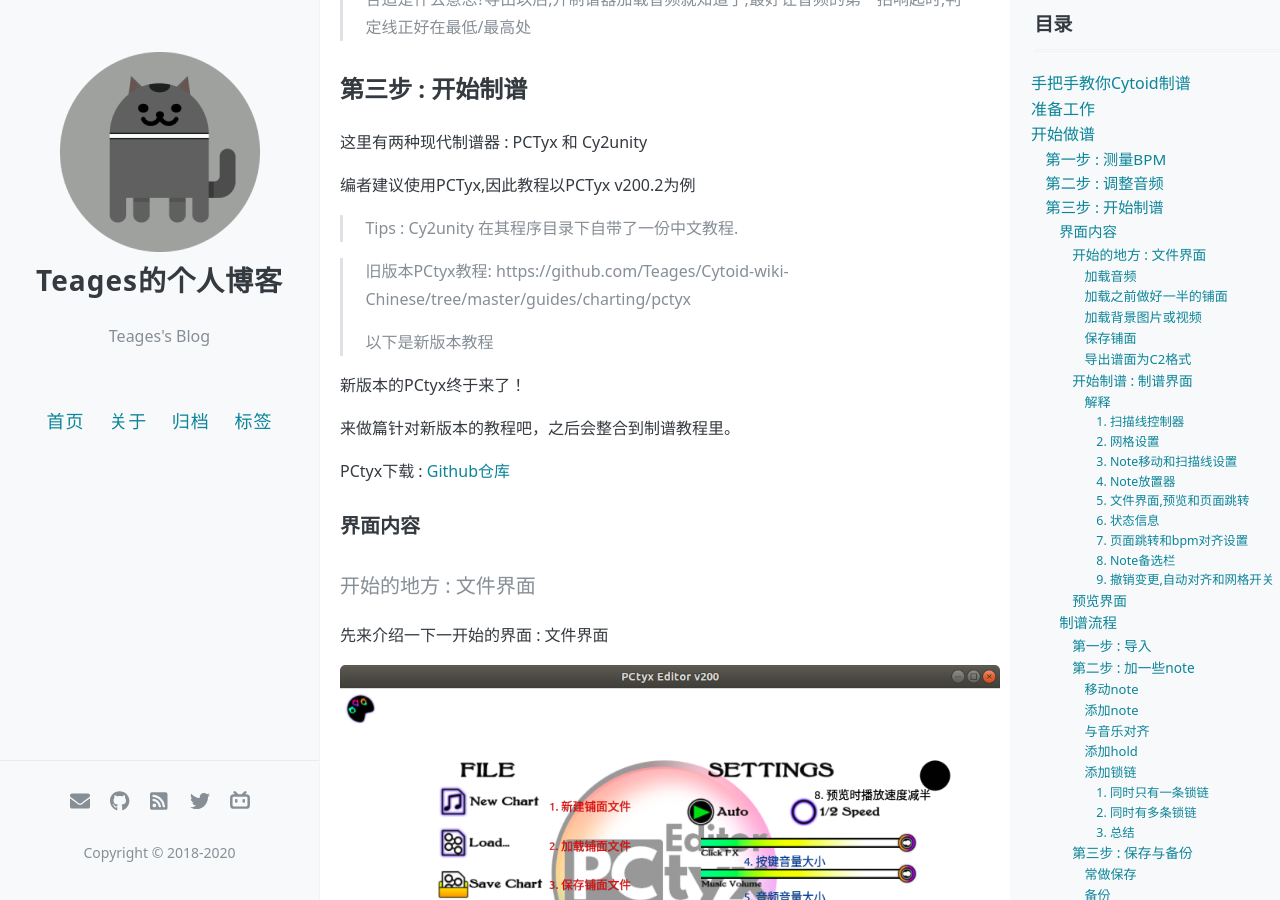
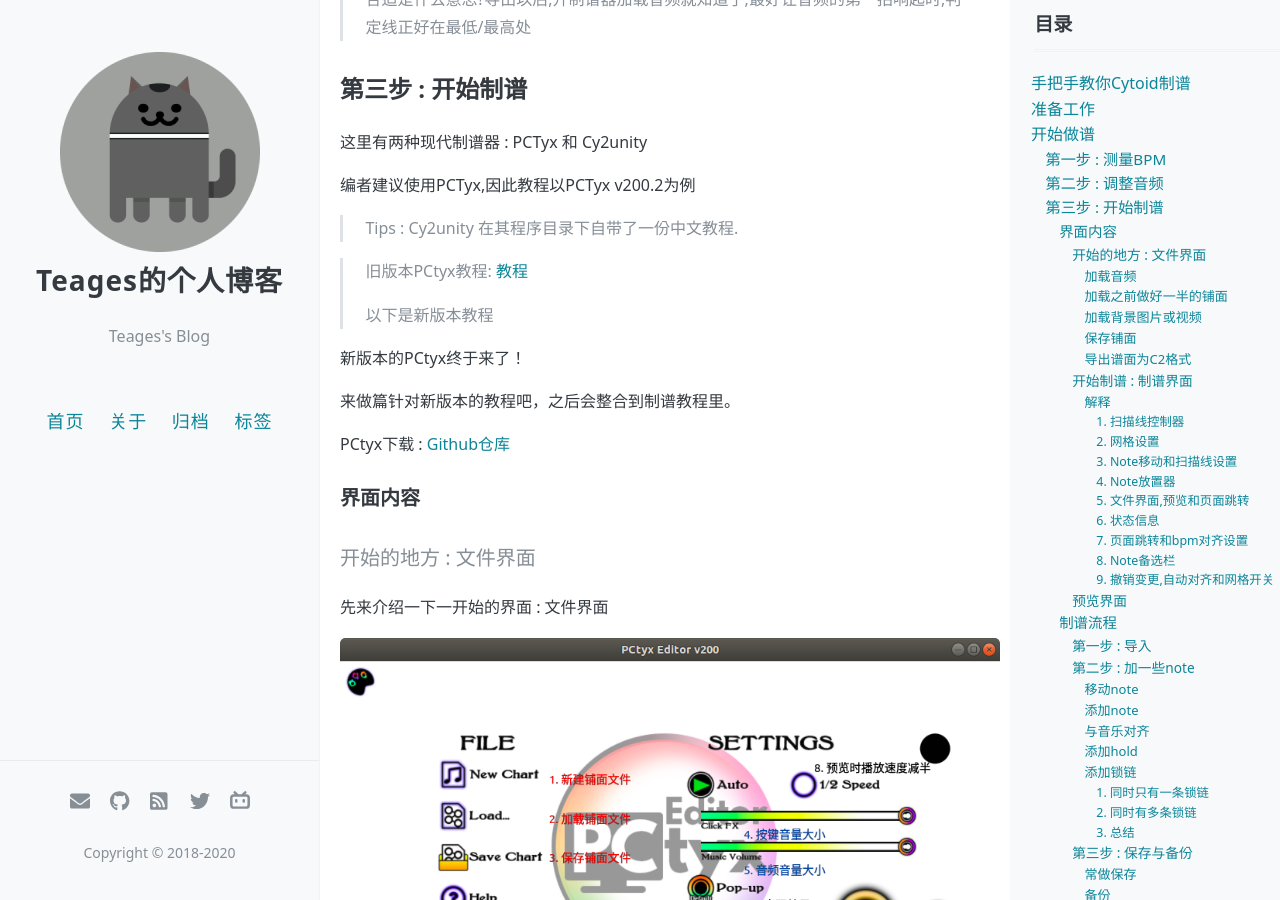
Before and after one commit to Teages/teages.github.io, a Jekyll site: the page built from _posts/2019-01-28-cytoid.md, in a window 1280 px wide and 900 px high, scrolled down 3342 px. Built offline with Jekyll 4.4.1, drawn with Linux system fonts in a browser that asks for light colours; comment, search, counter and statistics services are not loaded.

Commit message:
Update 2019-01-28-cytoid.md

```diff
--- a/_posts/2019-01-28-cytoid.md
+++ b/_posts/2019-01-28-cytoid.md
@@ -114,7 +114,7 @@
 > Tips : Cy2unity 在其程序目录下自带了一份中文教程.
 
 
-> 旧版本PCtyx教程: https://github.com/Teages/Cytoid-wiki-Chinese/tree/master/guides/charting/pctyx
+> 旧版本PCtyx教程: [教程](https://github.com/Teages/Cytoid-wiki-Chinese/tree/master/guides/charting/pctyx)
 >
 > 以下是新版本教程
 
```
